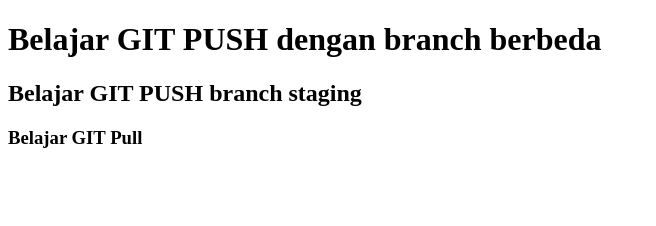
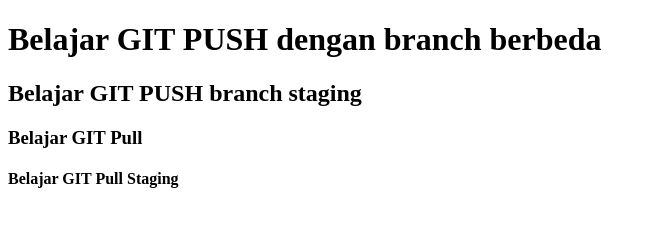
Before and after one commit to Arifdarmaji/belajar-niomic, a plain HTML site: page header.html in a window 1280 px wide. Shown: the whole page, without its empty margins (0-656 px from the left). Drawn offline with Linux system fonts and the light colour scheme.

Commit message:
Add element h4

```diff
--- a/header.html
+++ b/header.html
@@ -10,6 +10,7 @@
   <h1>Belajar GIT PUSH dengan branch berbeda</h1>
   <h2>Belajar GIT PUSH branch staging</h2>
   <h3>Belajar GIT Pull</h3>
+  <h4>Belajar GIT Pull Staging</h4>
 </body>
 
 </html>
```
